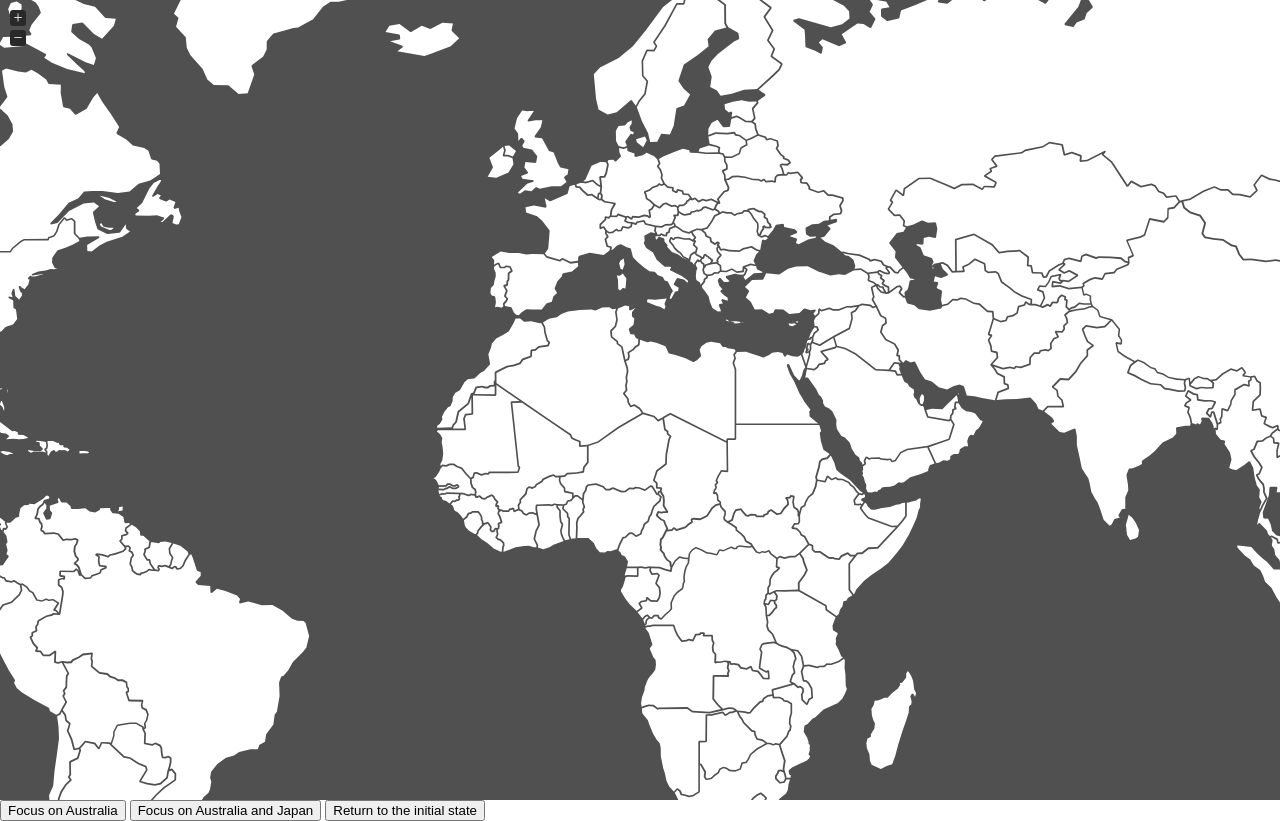
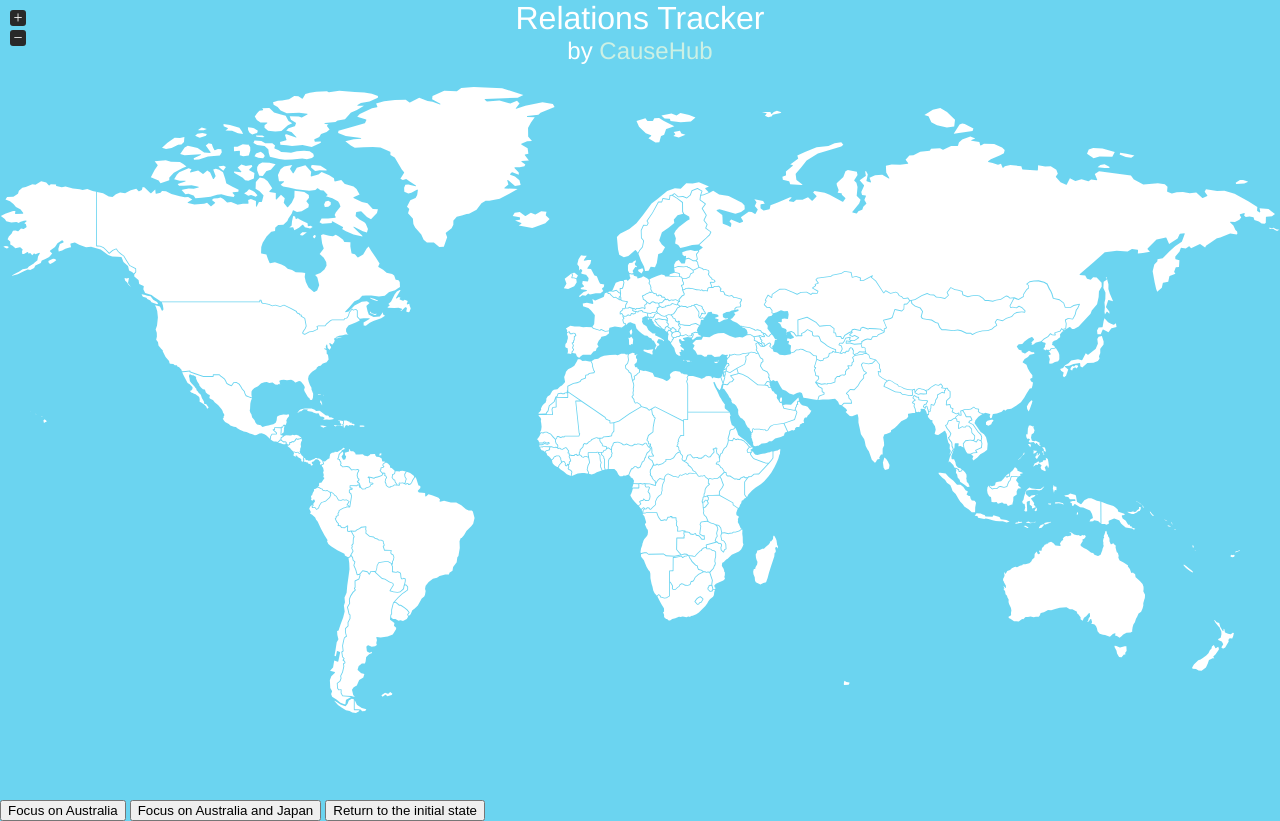
Before and after one commit to whatleadsto/torture-tracker, a PHP site: page / in a window 1280 px wide. Run offline with PHP 8.4, Linux system fonts and the light colour scheme; data that the repository does not hold is empty.

Commit message:
header + BLUUUUE SEA

```diff
--- a/index.php
+++ b/index.php
@@ -53,10 +53,11 @@
       });
       $('#map1').vectorMap({
         map: 'world_mill_en',
+        backgroundColor: '#6bd4f0',
         focusOn: {
-          x: 0.5,
-          y: 0.5,
-          scale: 2
+          x: 1,
+          y: 1,
+          scale: 1
         },
         series: {
           regions: [{
@@ -80,9 +81,13 @@
   </script>
 </head>
 <body>
-  <div id="map1" style="width: 100%; height: 100%"></div>
-  <button id="focus-single">Focus on Australia</button>
-  <button id="focus-multiple">Focus on Australia and Japan</button>
-  <button id="focus-init">Return to the initial state</button>
+    <header>
+      <h1>Relations Tracker</h1>
+      <h2> by <a href="http://causehub.io">CauseHub</a></h2>
+    </header>
+    <div id="map1" style="width: 100%; height: 100%"></div>
+    <button id="focus-single">Focus on Australia</button>
+    <button id="focus-multiple">Focus on Australia and Japan</button>
+    <button id="focus-init">Return to the initial state</button>
 </body>
 </html>
--- a/jquery-jvectormap.css
+++ b/jquery-jvectormap.css
@@ -3,7 +3,31 @@ html, body{
     padding: 0;
     height: 100%;
     min-height: 100%;
+    background-color: #6bd4f0;
+    color: #fff;
 }
+
+header{
+    font-family: "HelveticaNeue-Light", "Helvetica Neue Light", "Helvetica Neue", Helvetica, Arial, "Lucida Grande", sans-serif;
+    font-weight: 100;
+    text-align: center;
+    display: inline;
+    width: 100%;
+    position: absolute;
+    z-index: 999;
+}
+
+h1, h2{
+    font-weight: 100;
+    width: auto;
+    margin: 0;
+}
+
+a{
+    color: #ccf0e4;
+    text-decoration: none;
+}
+
 
 .jvectormap-label {
     position: absolute;
```
